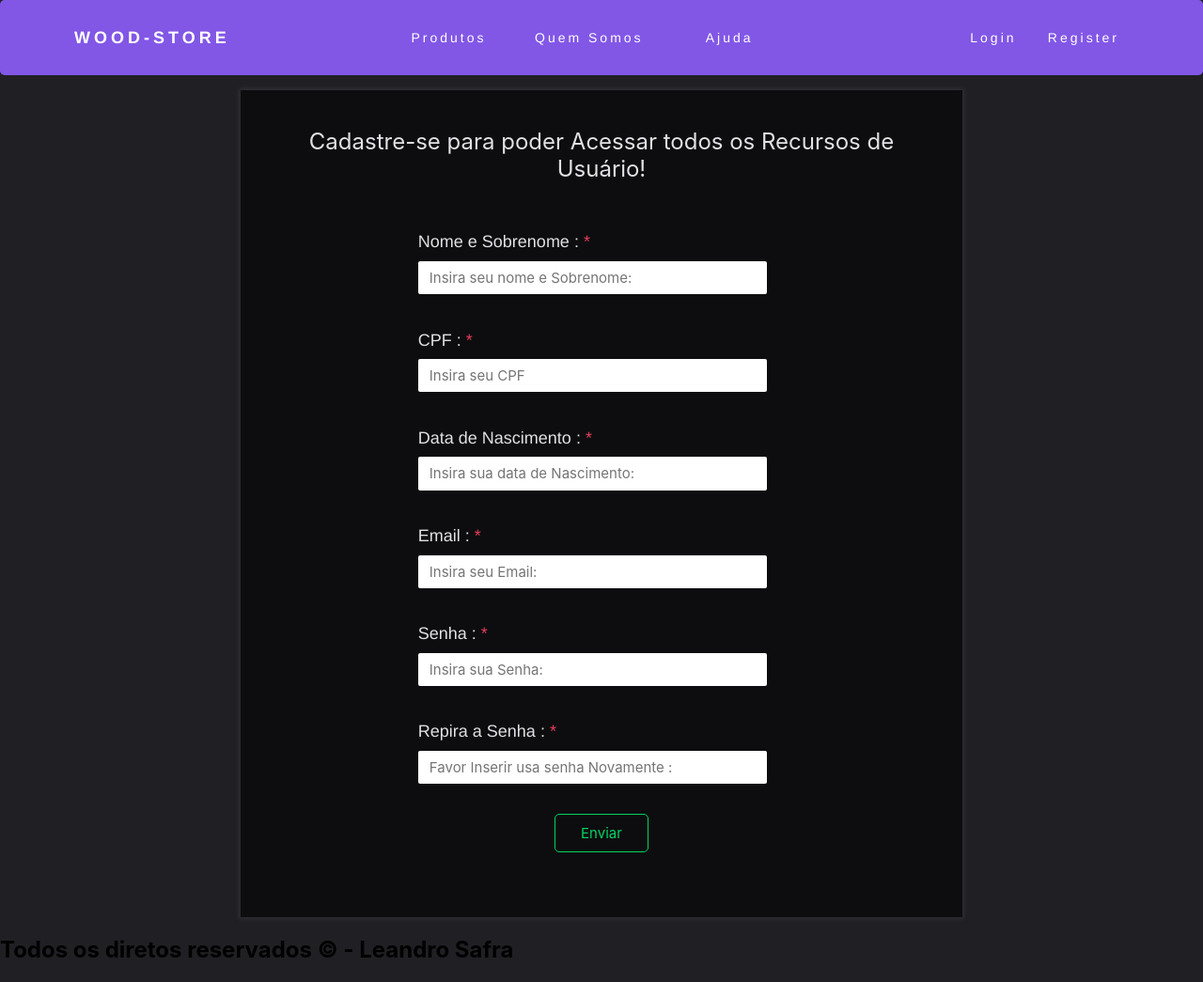
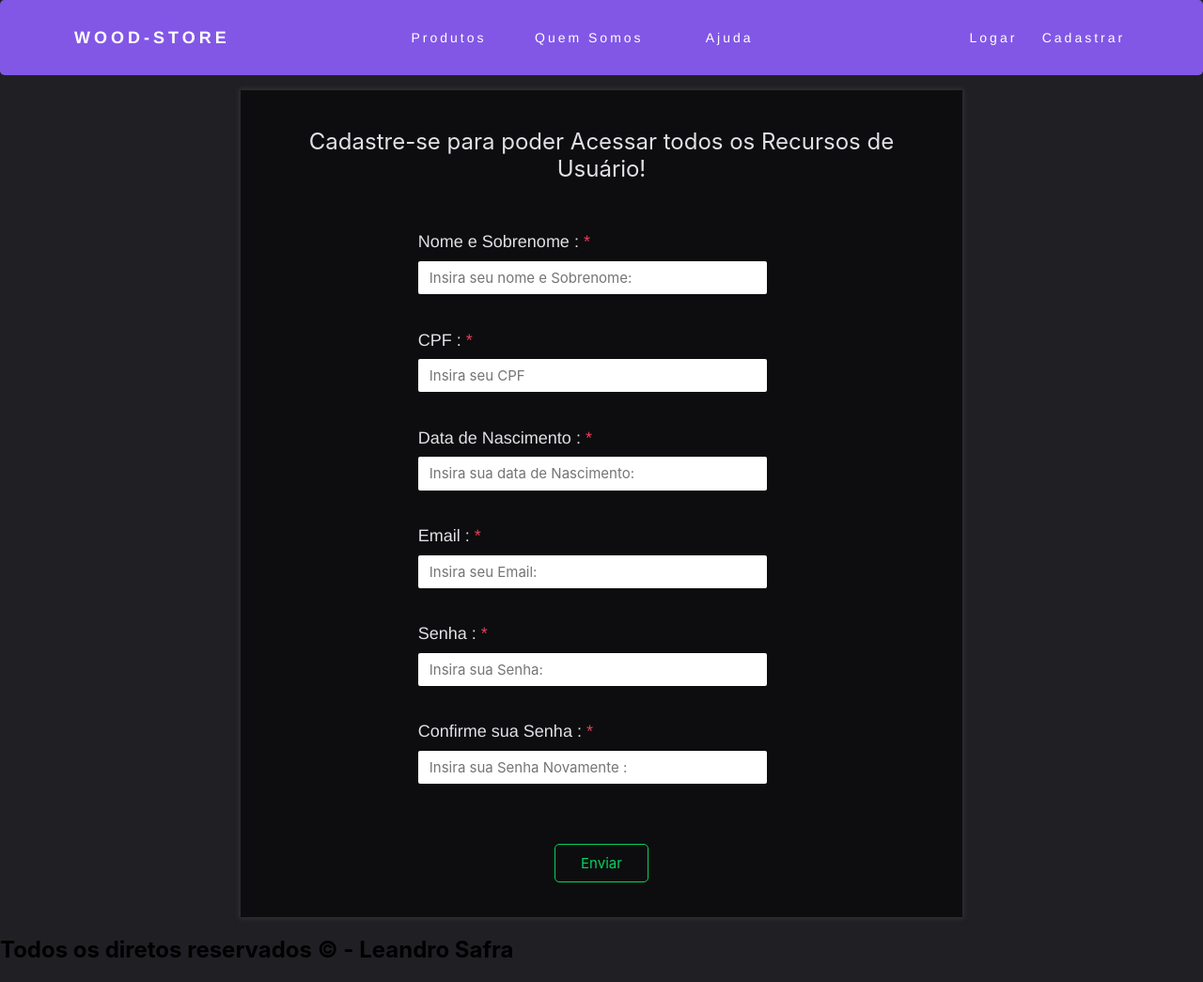
Before and after one commit to SafraPC/Wood-Store, a PHP site: page /html/register.html in a window 1280 px wide. Shown: the whole page at 94% size. Run offline with PHP 8.4, Linux system fonts and the light colour scheme.

Commit message:
Refactor Project / Fix errors in labels

```diff
--- a/components/header/header.js
+++ b/components/header/header.js
@@ -11,8 +11,8 @@
         <a class="item" href="../html/ajuda.html"><div>Ajuda</div></a>
     </div>
     <div class="nav-lr">
-        <a class="item" href="/html/login.html"><div >Login</div></a>
-        <a class="item" href="/html/register.html"><div >Register</div></a>
+        <a class="item" href="/html/login.html"><div >Logar</div></a>
+        <a class="item" href="/html/register.html"><div >Cadastrar</div></a>
     </div>
     <div class="burger"">
         <div></div>
--- a/css/styles.css
+++ b/css/styles.css
@@ -77,6 +77,10 @@
   font-size: var(--font-text-size);
   text-align: center;
   justify-content: center;
+  margin: 0 auto;
+  padding: 1rem;
+  padding-top: 2rem;
+  width: 95%;
 }
 .necessary {
   color: var(--color-red);
@@ -100,11 +104,7 @@
     padding: 1.5rem;
     width: 95%;
   }
-  .contentCenter {
-    margin: 0 auto;
-    padding: 1rem;
-    width: 95%;
-  }
+
   .iFrameHeader {
     height: 24rem;
     position: -webkit-sticky;
--- a/html/register.html
+++ b/html/register.html
@@ -84,13 +84,13 @@
           </div>
           <div class="hugInputs">
             <h6 class="inputName">
-							Repira a Senha : <span class="necessary">*</span>
+              Confirme sua Senha : <span class="necessary">*</span>
             </h6>
             <input
               type="password"
               id="otherPassword"
               class="inputText"
-							placeholder="Favor Inserir usa senha Novamente :"
+              placeholder="Insira sua Senha Novamente :"
             />
           </div>
         </div>
--- a/js/test.js
+++ /dev/null
@@ -1 +0,0 @@
-export const test = "";
```
Also changed, not shown: assets/dropdown.png (deleted), js/main.js (added). Lines whose indentation alone changed are shown as unchanged.
